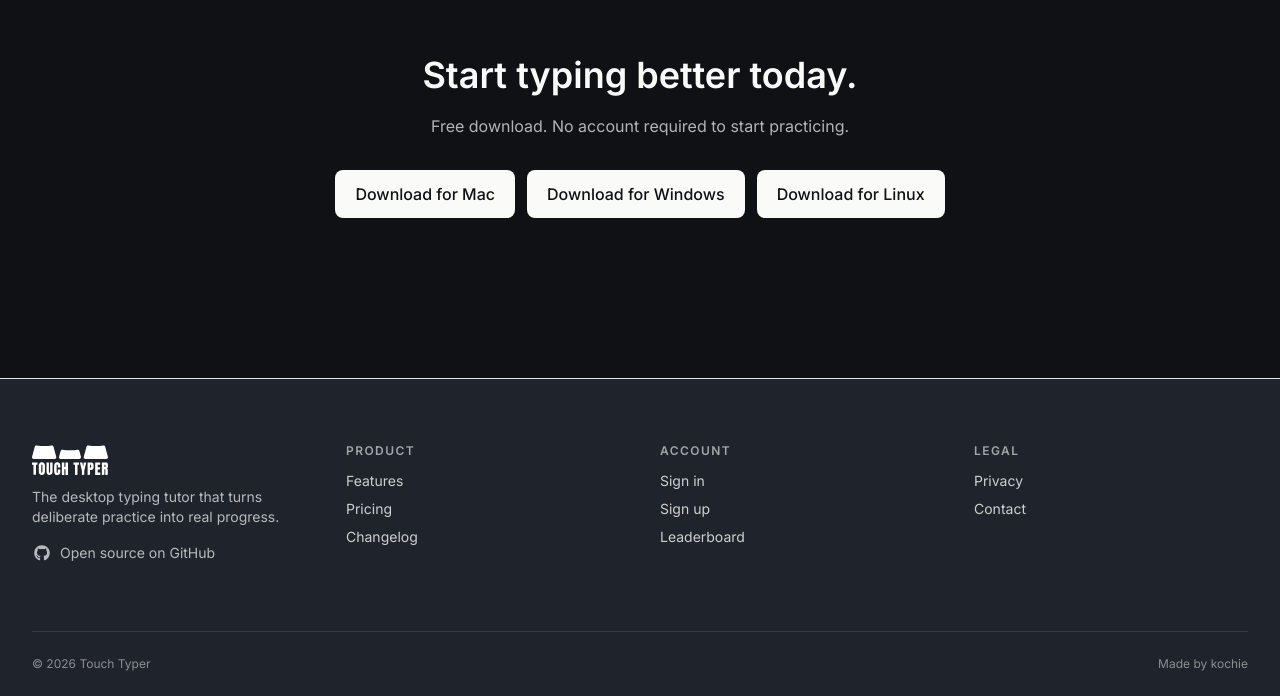
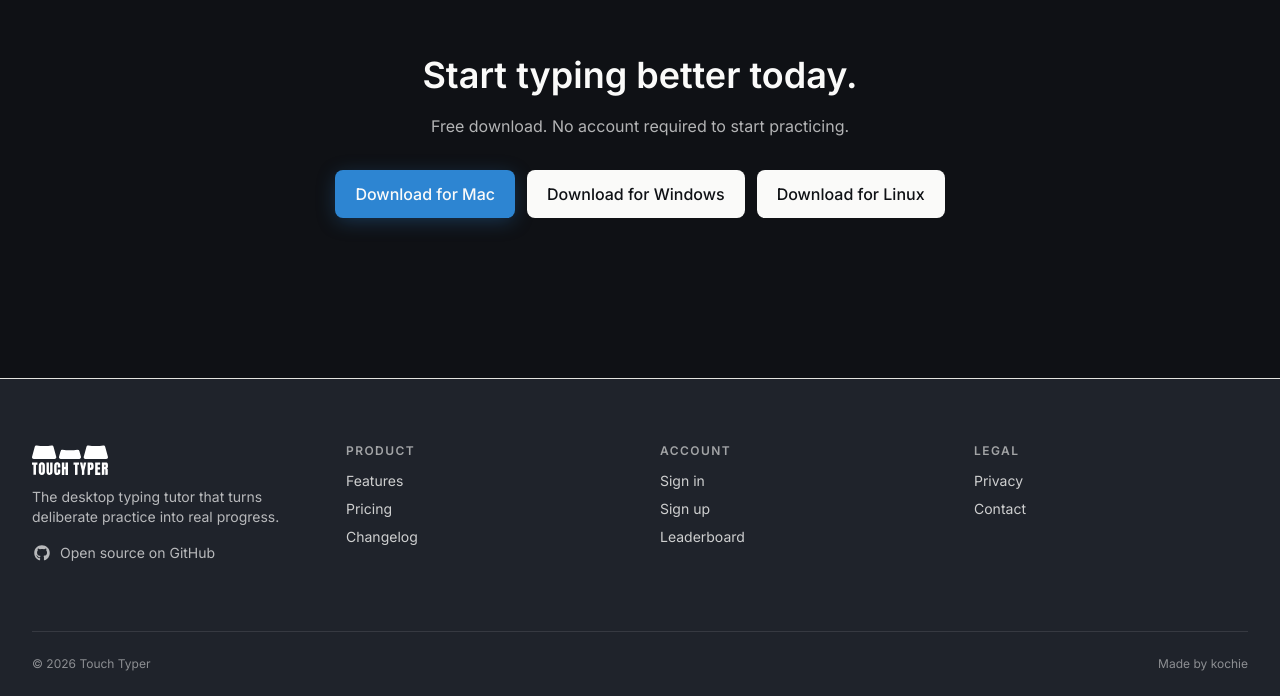
Before and after one commit to kochie/touch-typer.kochie.io, a Next.js app: page / in a window 1280 px wide. Shown: the part 5840-6536 px from the top of the page. Built offline with nearby package versions, Linux system fonts and the light colour scheme; no server answers.

Commit message:
feat(final-cta): Mac download CTA uses accent variant + shadow
Co-Authored-By: Claude Sonnet 4.6 <noreply@anthropic.com>

```diff
--- a/src/components/marketing/FinalCTA.tsx
+++ b/src/components/marketing/FinalCTA.tsx
@@ -14,7 +14,7 @@ export function FinalCTA() {
             Free download. No account required to start practicing.
           </p>
           <div className="mt-8 flex flex-col sm:flex-row gap-3 justify-center">
-            <Button href="https://apps.apple.com/au/app/touch-typer/id1637786724" variant="inverse" size="lg">
+            <Button href="https://apps.apple.com/au/app/touch-typer/id1637786724" variant="accent" size="lg" className="shadow-accent">
               Download for Mac
             </Button>
             <Button href="https://www.microsoft.com/store/apps/9NG3CCFL631D" variant="inverse" size="lg">
```
